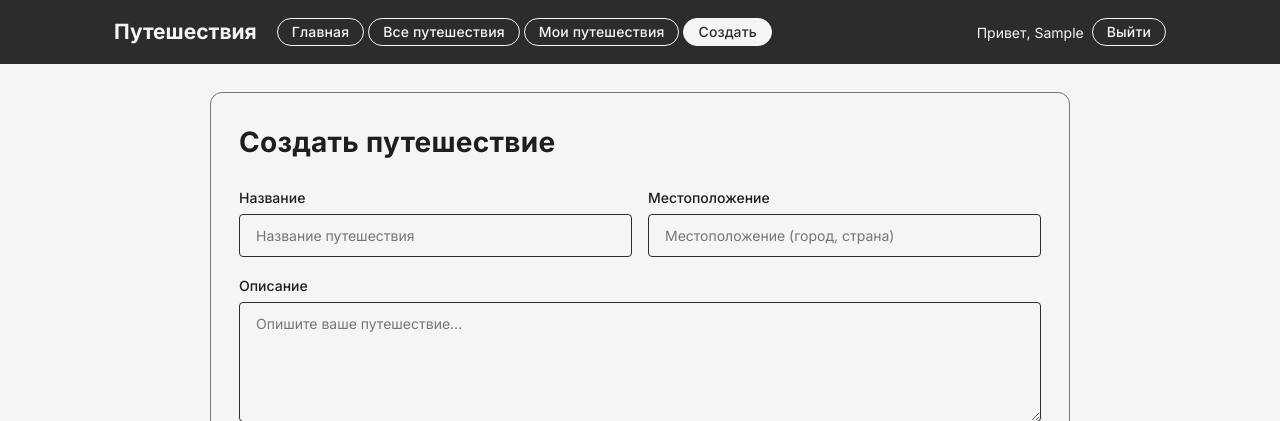
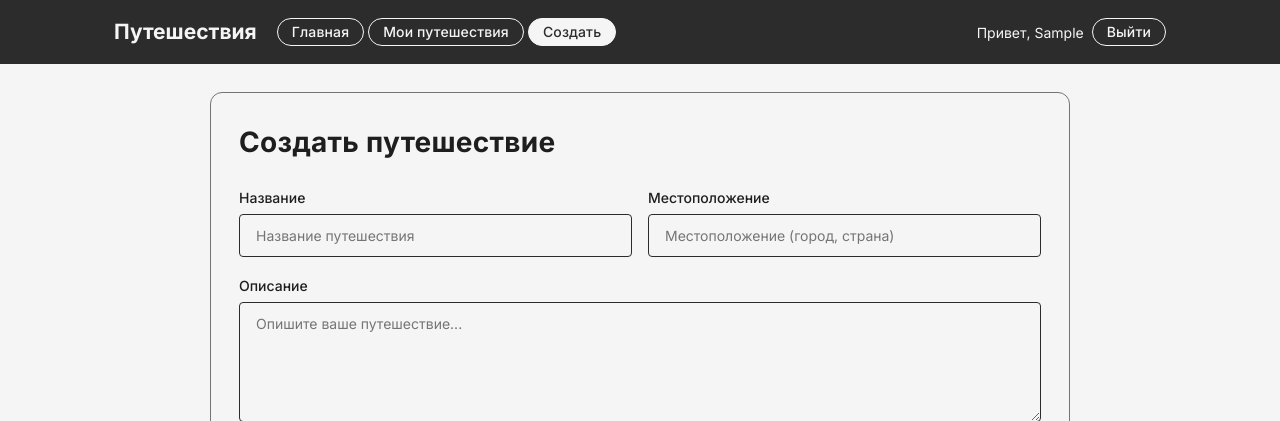
Before and after one commit to Korrrod/Practice4, a Django app: page /travels/create/ in a window 1280 px wide. Shown: the top 421 px of the page. Run offline with Django 5.2, Linux system fonts and the light colour scheme; the visitor is signed in with stand-in values (Sample User, id 1).

Commit message:
Remove 'Все путешествия' from navbar, redirect links to home

```diff
--- a/travel-Django/templates/travels/base.html
+++ b/travel-Django/templates/travels/base.html
@@ -18,15 +18,10 @@
                 <a class="app-bar-link {% if request.resolver_match.url_name == 'home' %}active{% endif %}"
                    href="{% url 'home' %}">Главная</a>
                 {% if user.is_authenticated %}
-                    <a class="app-bar-link {% if request.resolver_match.url_name == 'travel_list' %}active{% endif %}"
-                       href="{% url 'travel_list' %}">Все путешествия</a>
                     <a class="app-bar-link {% if request.resolver_match.url_name == 'my_travels' %}active{% endif %}"
                        href="{% url 'my_travels' %}">Мои путешествия</a>
                     <a class="app-bar-link {% if request.resolver_match.url_name == 'travel_create' %}active{% endif %}"
                        href="{% url 'travel_create' %}">Создать</a>
-                {% else %}
-                    <a class="app-bar-link {% if request.resolver_match.url_name == 'travel_list' %}active{% endif %}"
-                       href="{% url 'travel_list' %}">Все путешествия</a>
                 {% endif %}
             </nav>
             <div class="app-bar-actions">
--- a/travel-Django/templates/travels/travel_detail.html
+++ b/travel-Django/templates/travels/travel_detail.html
@@ -45,7 +45,7 @@
         </div>
 
         <div class="sidebar-card">
-            <a href="{% url 'travel_list' %}" class="btn btn-secondary btn-full" style="margin-bottom: 10px;">← Назад к списку</a>
+            <a href="{% url 'home' %}" class="btn btn-secondary btn-full" style="margin-bottom: 10px;">← Назад к списку</a>
             {% if user.is_authenticated %}
                 <a href="{% url 'travel_create' %}" class="btn btn-primary btn-full">Создать своё путешествие</a>
             {% endif %}
--- a/travel-Django/templates/travels/travel_form.html
+++ b/travel-Django/templates/travels/travel_form.html
@@ -69,7 +69,7 @@
         </div>
 
         <div class="form-actions">
-            <a href="{% url 'travel_list' %}" class="btn btn-secondary">Отмена</a>
+            <a href="{% url 'home' %}" class="btn btn-secondary">Отмена</a>
             <button type="submit">Сохранить</button>
         </div>
     </form>
```
